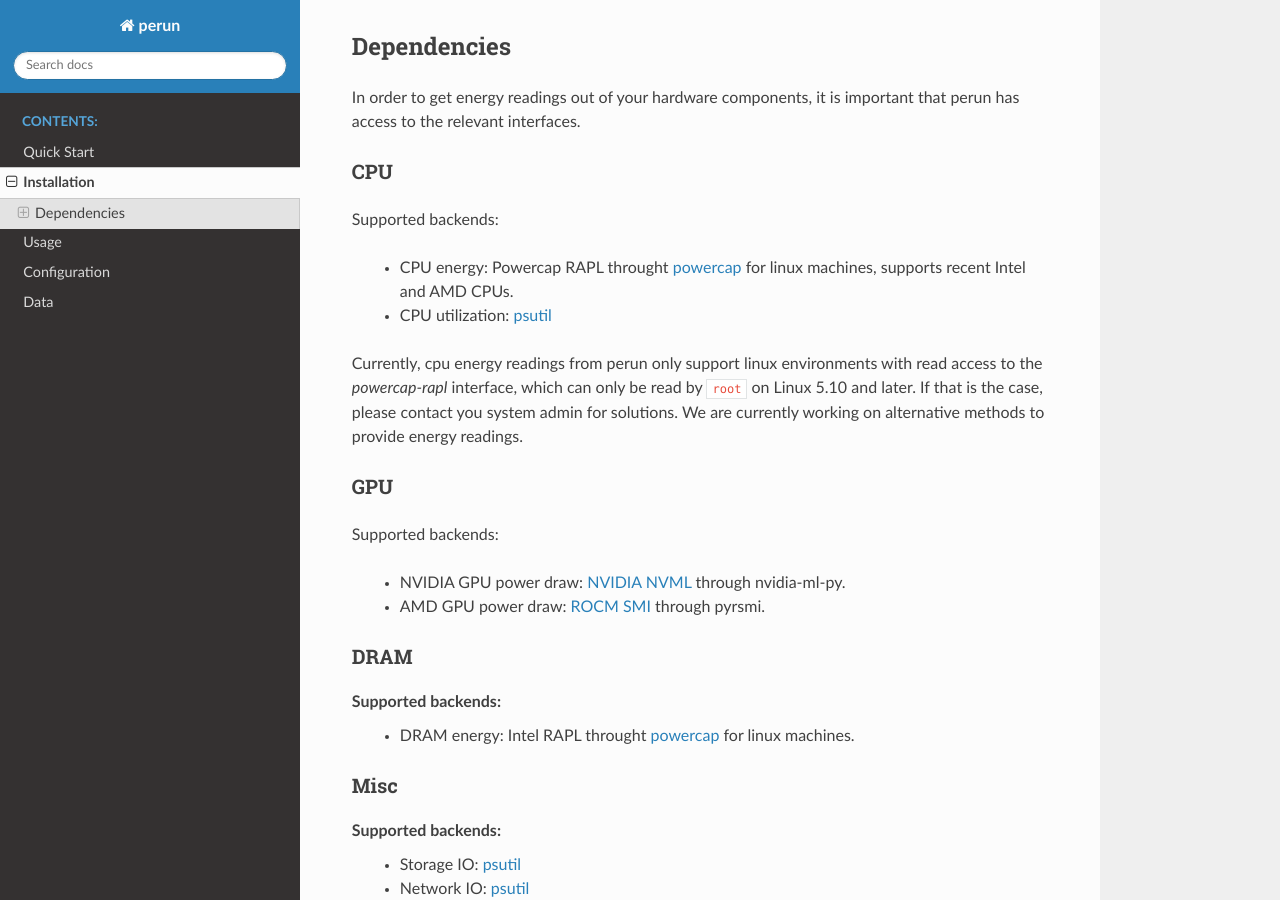
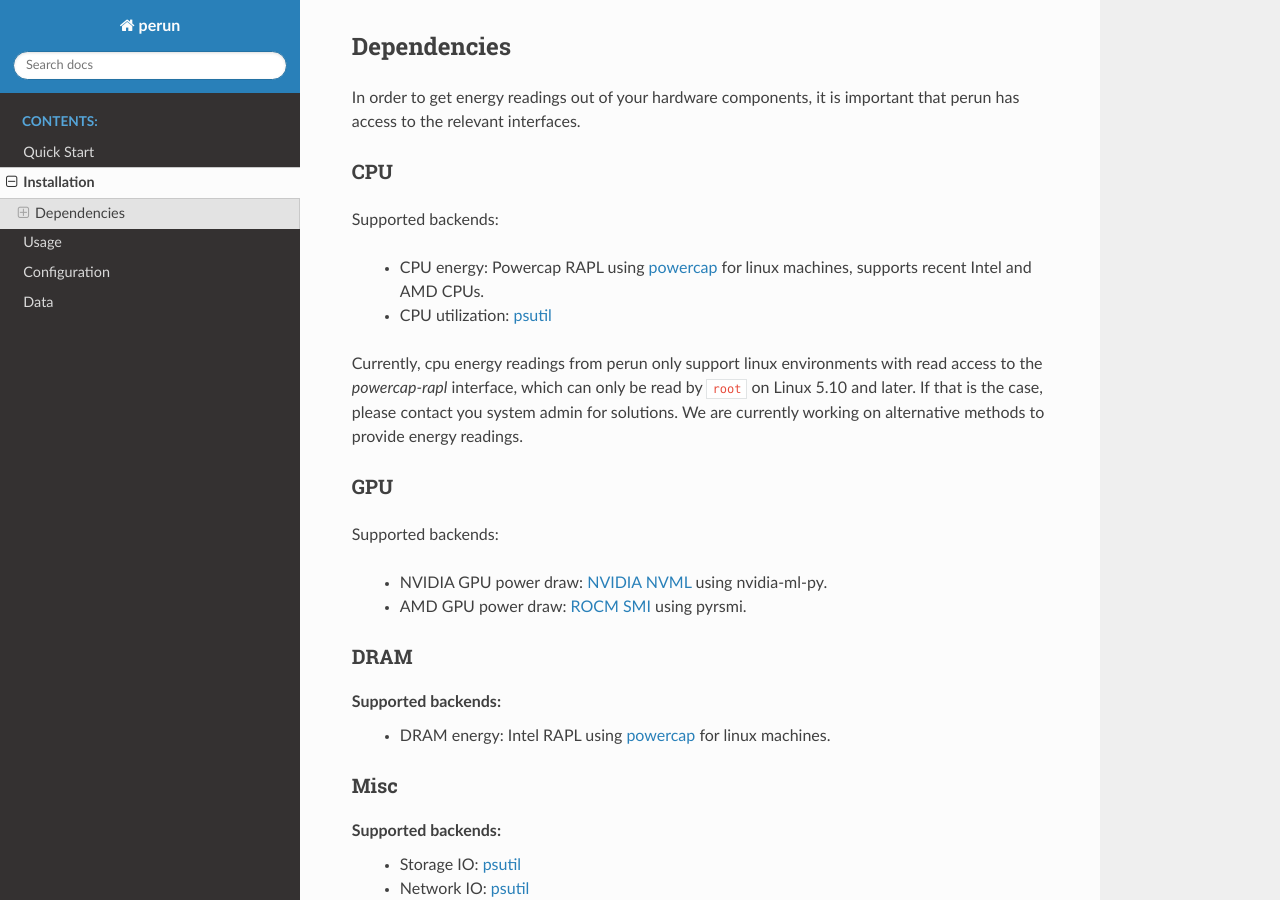
Before and after one commit to Helmholtz-AI-Energy/perun, a Sphinx documentation site: the page built from docs/install.rst, in a window 1280 px wide and 900 px high, scrolled down 1013 px. Built offline with Sphinx 7.4.7 and the Read the Docs theme 3.1.0, drawn with Linux system fonts in a browser that asks for light colours.

```diff
--- a/docs/install.rst
+++ b/docs/install.rst
@@ -56,7 +56,7 @@
 
 Supported backends:
 
- - CPU energy: Powercap RAPL throught `powercap <https://github.com/powercap/powercap>`_ for linux machines, supports recent Intel and AMD CPUs.
+ - CPU energy: Powercap RAPL using `powercap <https://github.com/powercap/powercap>`_ for linux machines, supports recent Intel and AMD CPUs.
  - CPU utilization: `psutil <https://github.com/giampaolo/psutil>`_
 
 Currently, cpu energy readings from perun only support linux environments with read access to the *powercap-rapl* interface, which can only be read by ``root`` on Linux 5.10 and later. If that is the case, please contact you system admin for solutions. We are currently working on alternative methods to provide energy readings.
@@ -66,14 +66,14 @@
 
 Supported backends:
 
- - NVIDIA GPU power draw: `NVIDIA NVML <https://developer.nvidia.com/nvidia-management-library-nvml>`_ through nvidia-ml-py.
- - AMD GPU power draw: `ROCM SMI <https://github.com/RadeonOpenCompute/pyrsmi>`_ through pyrsmi.
+ - NVIDIA GPU power draw: `NVIDIA NVML <https://developer.nvidia.com/nvidia-management-library-nvml>`_ using nvidia-ml-py.
+ - AMD GPU power draw: `ROCM SMI <https://github.com/RadeonOpenCompute/pyrsmi>`_ using pyrsmi.
 
 DRAM
 ~~~~
 
 Supported backends:
- - DRAM energy: Intel RAPL throught `powercap <https://github.com/powercap/powercap>`_ for linux machines.
+ - DRAM energy: Intel RAPL using `powercap <https://github.com/powercap/powercap>`_ for linux machines.
 
 Misc
 ~~~~
--- a/docs/quickstart.rst
+++ b/docs/quickstart.rst
@@ -38,7 +38,7 @@
     |         0 | hkn0436.localdomain | 994.847 s | 960.469 kJ | 235.162 W   | 3.239 %    | 701.588 W   | 56.934 GB  | 27.830 W     | 0.061 %    |
     |         0 | All                 | 995.967 s | 1.921 MJ   | 466.981 W   | 3.240 %    | 1.404 kW    | 112.192 GB | 57.145 W     | 0.061 %    |
 
-    The application has been run 7 times. Throught its runtime, it has used 3.128 kWh, released a total of 1.307 kgCO2e into the atmosphere, and you paid 1.02 € in electricity for it.
+    The application has been run 7 times. In total, it has used 3.128 kWh, released a total of 1.307 kgCO2e into the atmosphere, and you paid 1.02 € in electricity for it.
 
 
 .. note::
@@ -46,7 +46,7 @@
     Depending on the hardware you are running and the available interfaces, the output might look different than the one listed here. For more details on the support data sources used by perun, check the :ref:`dependencies` section
 
 
-The the text report summarizes the data gathered throught the application run by individual host, and averaging power consumption of the full runtime. Perun also makes all the raw data gathered from the hardware on an HDF5 file that is located on the same results folder. To explore the data manually, we recommend the Visual Studio Code extension `H5Web <https://marketplace.visualstudio.com/items?itemName=h5web.vscode-h5web>`_, to process it with python using `h5py <https://www.h5py.org/>`_, or to export using the :code:`perun export` subcommand (see :ref:`usage`).
+The text report summarizes the data gathered while the application was running. Perun also makes all the raw data gathered from the hardware on an HDF5 file that is located on the same results folder. To explore the data manually, we recommend the Visual Studio Code extension `H5Web <https://marketplace.visualstudio.com/items?itemName=h5web.vscode-h5web>`_, to process it with python using `h5py <https://www.h5py.org/>`_, or to export using the :code:`perun export` subcommand (see :ref:`usage`).
 
 The hdf5 file collects information over multiple runs of the application, adding a new section every time the application is executed using perun. The simplifies studying the behaviour of the application over time, make the last line in the summary report posible.
 
```
Also changed, not shown: README.md (+2 -2 lines), examples/torch_mnist/README.md, 8 other files.
